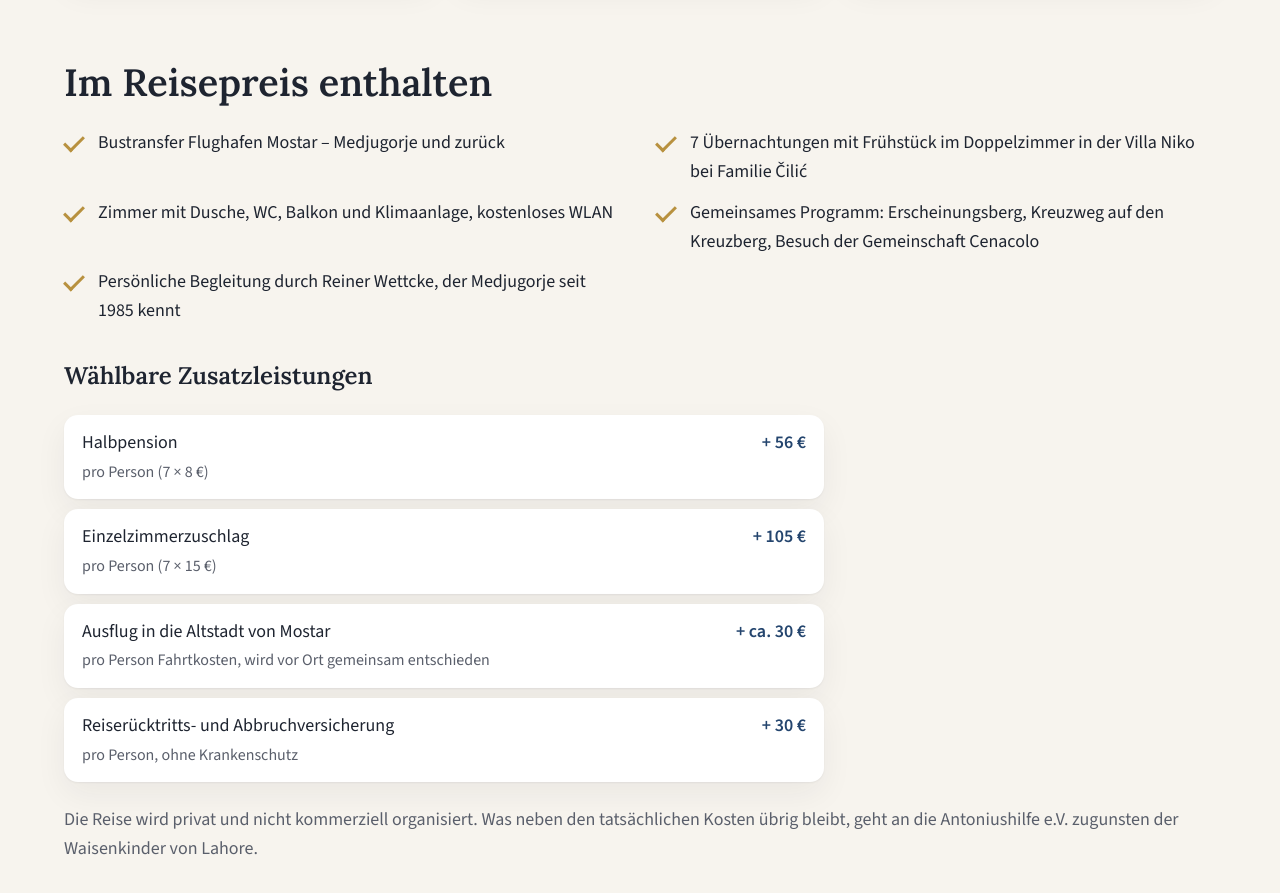
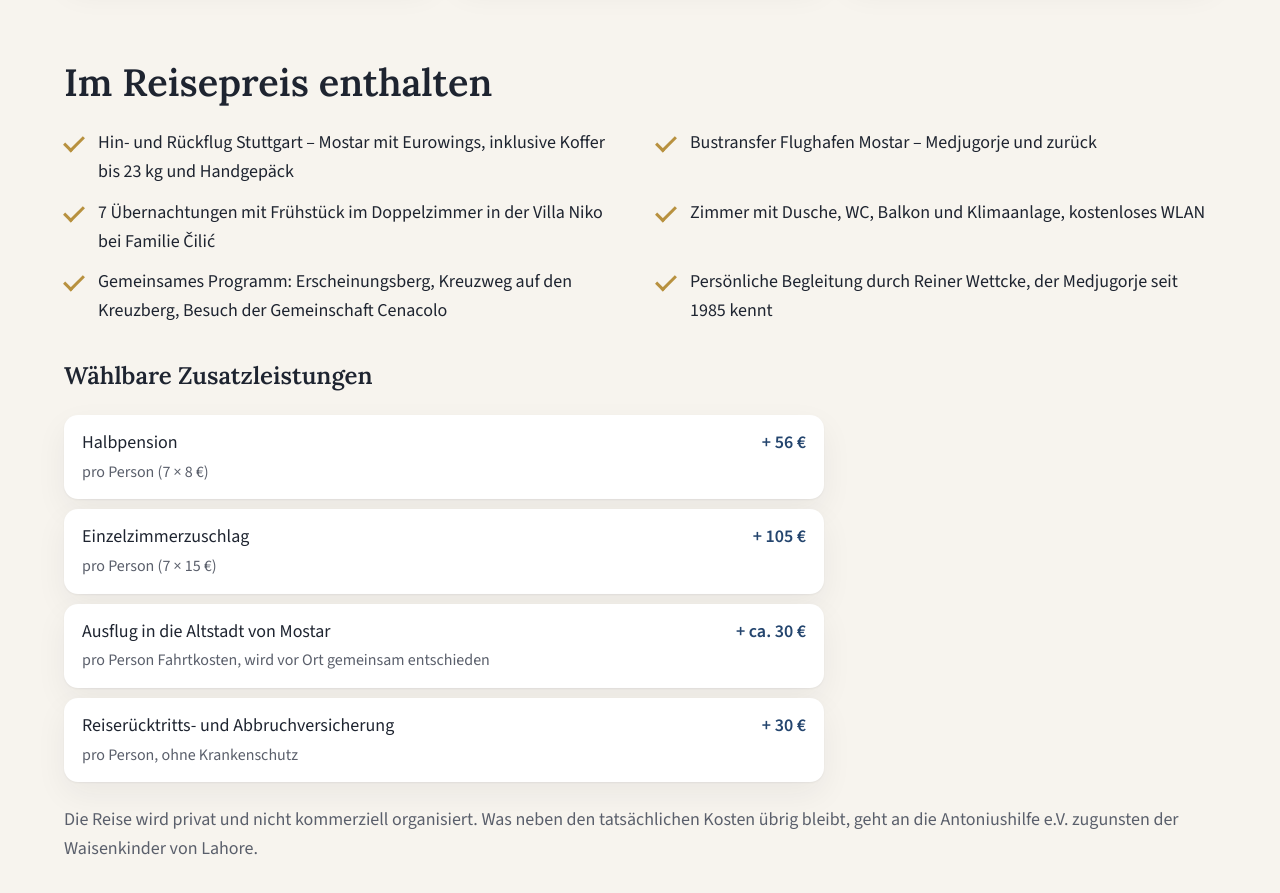
Before and after one commit to Medjugorjereisen/Medjugorjereisen, a plain HTML site: page reise-mai-2027.html in a window 1280 px wide. Shown: the part 1060-1953 px from the top of the page. Drawn offline with Linux system fonts and the light colour scheme.

Commit message:
Flugleistung wiederhergestellt
Co-Authored-By: Claude Opus 5.5 <noreply@anthropic.com>
Claude-Session: https://claude.ai/code/session_01KDK7fobCh51JMLjoy6nus8

```diff
--- a/daten/reise-2027.json
+++ b/daten/reise-2027.json
@@ -11,6 +11,7 @@
   "rueck": "Sa 15. Mai: Mostar 09:15 Uhr → Stuttgart 10:55 Uhr (Eurowings EW 2947)"
  },
  "leistungen": [
+  "Hin- und Rückflug Stuttgart – Mostar mit Eurowings, inklusive Koffer bis 23 kg und Handgepäck",
   "Bustransfer Flughafen Mostar – Medjugorje und zurück",
   "7 Übernachtungen mit Frühstück im Doppelzimmer in der Villa Niko bei Familie Čilić",
   "Zimmer mit Dusche, WC, Balkon und Klimaanlage, kostenloses WLAN",
--- a/reise-mai-2027.html
+++ b/reise-mai-2027.html
@@ -41,7 +41,7 @@
 
 <section class="wrap section stack" style="gap:24px;padding-top:40px">
   <h2 class="section-title">Im Reisepreis enthalten</h2>
-  <ul class="haken"><li>Bustransfer Flughafen Mostar – Medjugorje und zurück</li><li>7 Übernachtungen mit Frühstück im Doppelzimmer in der Villa Niko bei Familie Čilić</li><li>Zimmer mit Dusche, WC, Balkon und Klimaanlage, kostenloses WLAN</li><li>Gemeinsames Programm: Erscheinungsberg, Kreuzweg auf den Kreuzberg, Besuch der Gemeinschaft Cenacolo</li><li>Persönliche Begleitung durch Reiner Wettcke, der Medjugorje seit 1985 kennt</li></ul>
+  <ul class="haken"><li>Hin- und Rückflug Stuttgart – Mostar mit Eurowings, inklusive Koffer bis 23 kg und Handgepäck</li><li>Bustransfer Flughafen Mostar – Medjugorje und zurück</li><li>7 Übernachtungen mit Frühstück im Doppelzimmer in der Villa Niko bei Familie Čilić</li><li>Zimmer mit Dusche, WC, Balkon und Klimaanlage, kostenloses WLAN</li><li>Gemeinsames Programm: Erscheinungsberg, Kreuzweg auf den Kreuzberg, Besuch der Gemeinschaft Cenacolo</li><li>Persönliche Begleitung durch Reiner Wettcke, der Medjugorje seit 1985 kennt</li></ul>
   <h3 style="font-size:24px;margin-top:12px">Wählbare Zusatzleistungen</h3>
   <ul class="zusatz"><li><span>Halbpension</span><strong>+ 56 €</strong><span class="muted">pro Person (7 × 8 €)</span></li><li><span>Einzelzimmerzuschlag</span><strong>+ 105 €</strong><span class="muted">pro Person (7 × 15 €)</span></li><li><span>Ausflug in die Altstadt von Mostar</span><strong>+ ca. 30 €</strong><span class="muted">pro Person Fahrtkosten, wird vor Ort gemeinsam entschieden</span></li><li><span>Reiserücktritts- und Abbruchversicherung</span><strong>+ 30 €</strong><span class="muted">pro Person, ohne Krankenschutz</span></li></ul>
   <p class="muted">Die Reise wird privat und nicht kommerziell organisiert. Was neben den tatsächlichen Kosten übrig bleibt, geht an die Antoniushilfe e.V. zugunsten der Waisenkinder von Lahore.</p>
```
